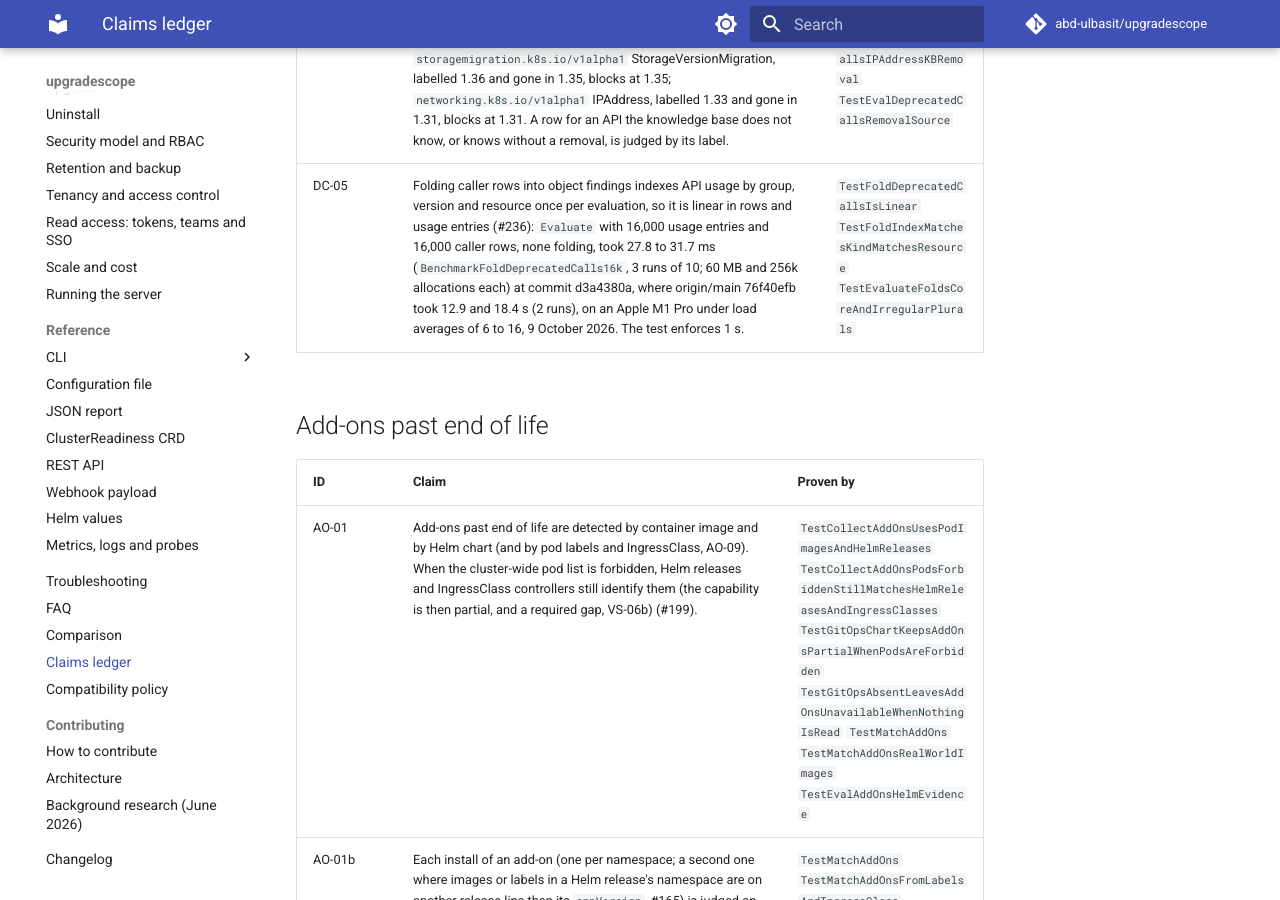
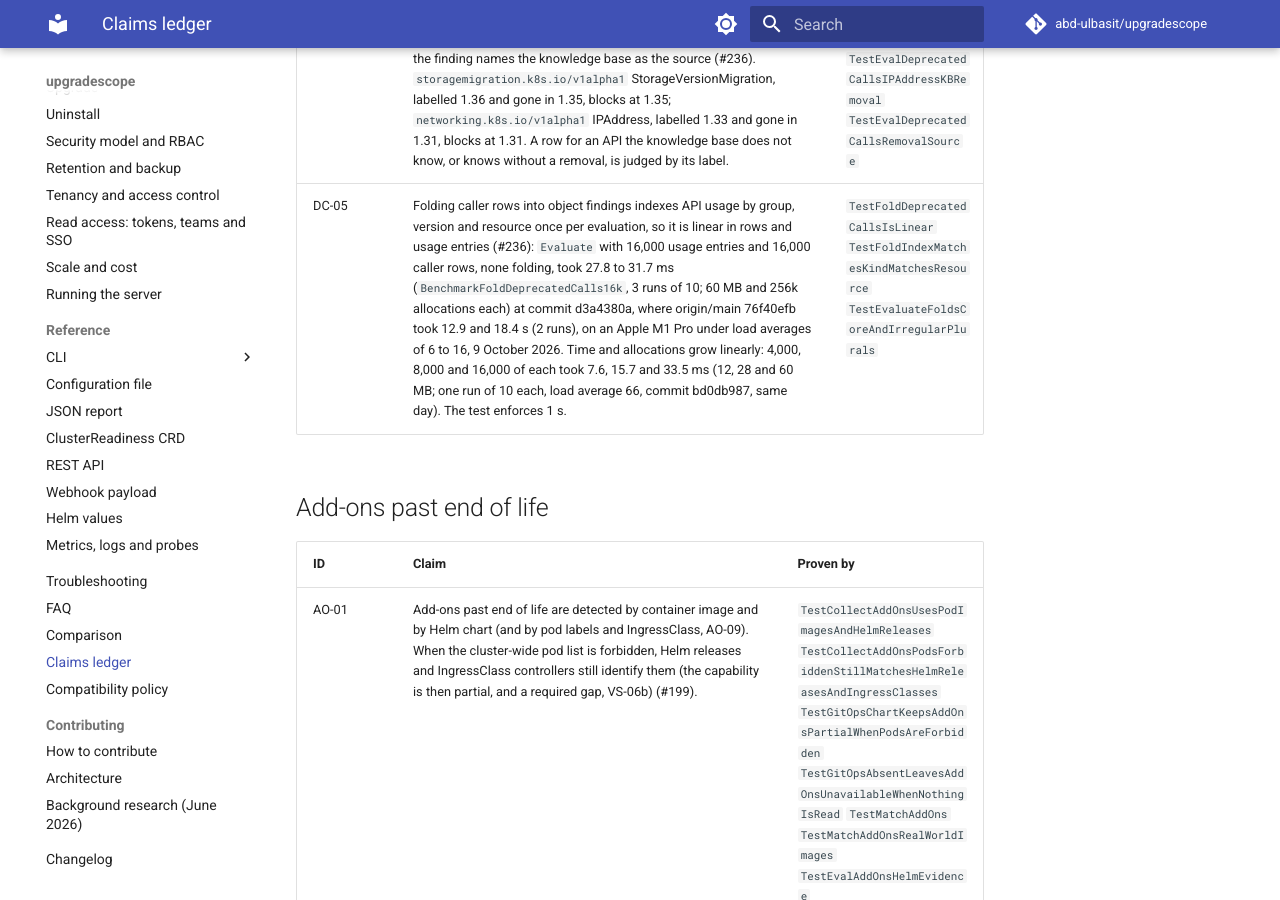
Before and after one commit to abd-ulbasit/upgradescope, an MkDocs documentation site: the page built from docs/claims.md, in a window 1280 px wide and 900 px high, scrolled down 5609 px. Built offline with MkDocs 1.6.1 and Material for MkDocs 9.7.7, drawn with Linux system fonts in a browser that asks for light colours; comment, search, counter and statistics services are not loaded.

Commit message:
docs(claims): DC-05 records the fold's linear growth from 4,000 to 16,000 rows
Refs #236

Co-Authored-By: Claude Fable 5 <noreply@anthropic.com>

```diff
--- a/docs/claims.md
+++ b/docs/claims.md
@@ -64,7 +64,7 @@ audited") and names the issue that tracks it.
 | DC-02b | A `/metrics` that hangs no longer spends the scan budget: the request is given up after `--request-timeout` (default 30s), only `deprecated-calls` is not assessed, and every other capability is still read (#94). `deprecated-calls` is not required, so an otherwise clean cluster is still `ready`, with the gap reported. | `TestCollectStalledMetricsEndsAtRequestTimeout` `TestCollectStalledMetricsVerdictCanBeReady` |
 | DC-03 | `deprecated-api-in-use` severity follows the removal window, and is info when the removal release is unknown. | `TestEvalDeprecatedCallsSeverityVsTarget` `TestEvalDeprecatedCallsUnparseableReleaseIsInfo` `TestEvalDeprecatedCallsUnparseableIsInfo` |
 | DC-04 | A caller row's removal release is the knowledge base's (removed or inferred-removed) when it has a removal for that group, version and resource, else the metric's `removed_release` label; when they differ the finding names the knowledge base as the source (#236). `storagemigration.k8s.io/v1alpha1` StorageVersionMigration, labelled 1.36 and gone in 1.35, blocks at 1.35; `networking.k8s.io/v1alpha1` IPAddress, labelled 1.33 and gone in 1.31, blocks at 1.31. A row for an API the knowledge base does not know, or knows without a removal, is judged by its label. | `TestEvalDeprecatedCallsJudgedByKBRemoval` `TestEvalDeprecatedCallsIPAddressKBRemoval` `TestEvalDeprecatedCallsRemovalSource` |
-| DC-05 | Folding caller rows into object findings indexes API usage by group, version and resource once per evaluation, so it is linear in rows and usage entries (#236): `Evaluate` with 16,000 usage entries and 16,000 caller rows, none folding, took 27.8 to 31.7 ms (`BenchmarkFoldDeprecatedCalls16k`, 3 runs of 10; 60 MB and 256k allocations each) at commit d3a4380a, where origin/main 76f40efb took 12.9 and 18.4 s (2 runs), on an Apple M1 Pro under load averages of 6 to 16, 9 October 2026. The test enforces 1 s. | `TestFoldDeprecatedCallsIsLinear` `TestFoldIndexMatchesKindMatchesResource` `TestEvaluateFoldsCoreAndIrregularPlurals` |
+| DC-05 | Folding caller rows into object findings indexes API usage by group, version and resource once per evaluation, so it is linear in rows and usage entries (#236): `Evaluate` with 16,000 usage entries and 16,000 caller rows, none folding, took 27.8 to 31.7 ms (`BenchmarkFoldDeprecatedCalls16k`, 3 runs of 10; 60 MB and 256k allocations each) at commit d3a4380a, where origin/main 76f40efb took 12.9 and 18.4 s (2 runs), on an Apple M1 Pro under load averages of 6 to 16, 9 October 2026. Time and allocations grow linearly: 4,000, 8,000 and 16,000 of each took 7.6, 15.7 and 33.5 ms (12, 28 and 60 MB; one run of 10 each, load average 66, commit bd0db987, same day). The test enforces 1 s. | `TestFoldDeprecatedCallsIsLinear` `TestFoldIndexMatchesKindMatchesResource` `TestEvaluateFoldsCoreAndIrregularPlurals` |
 
 ## Add-ons past end of life
 
```
